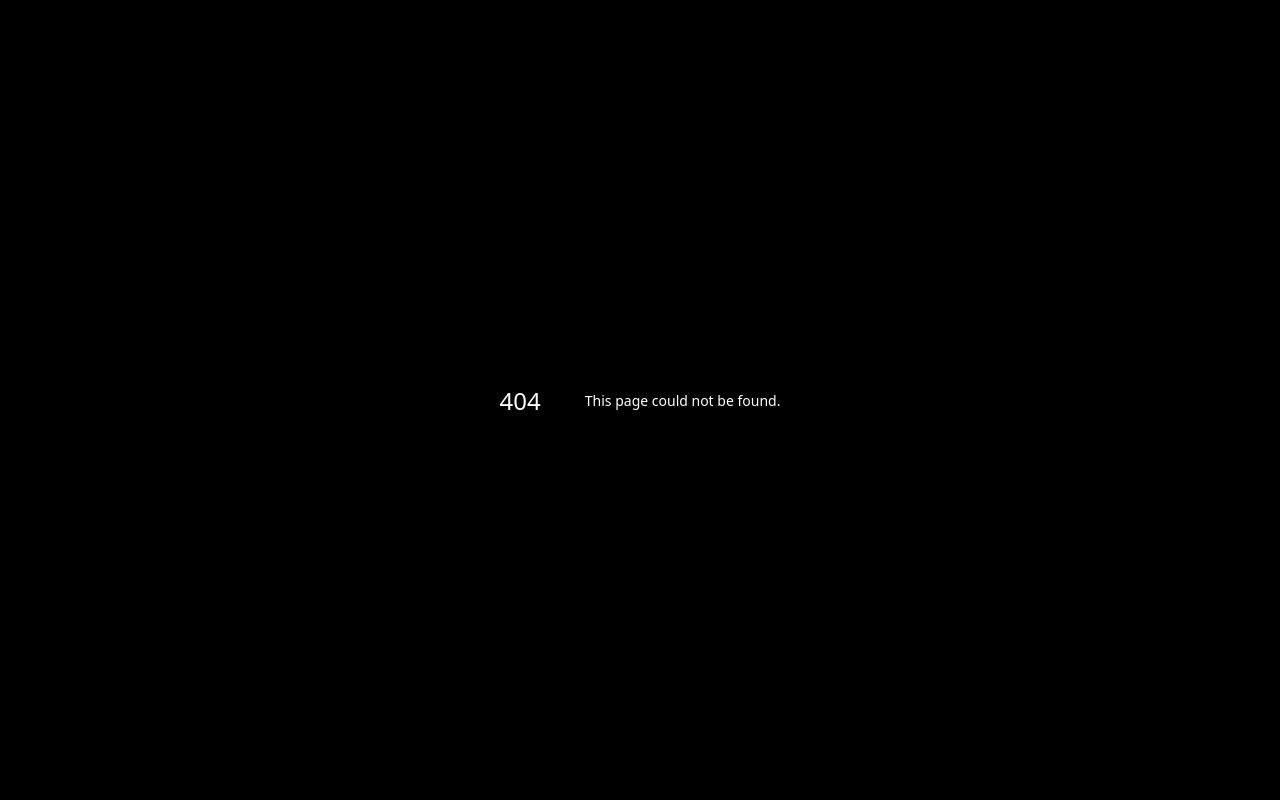
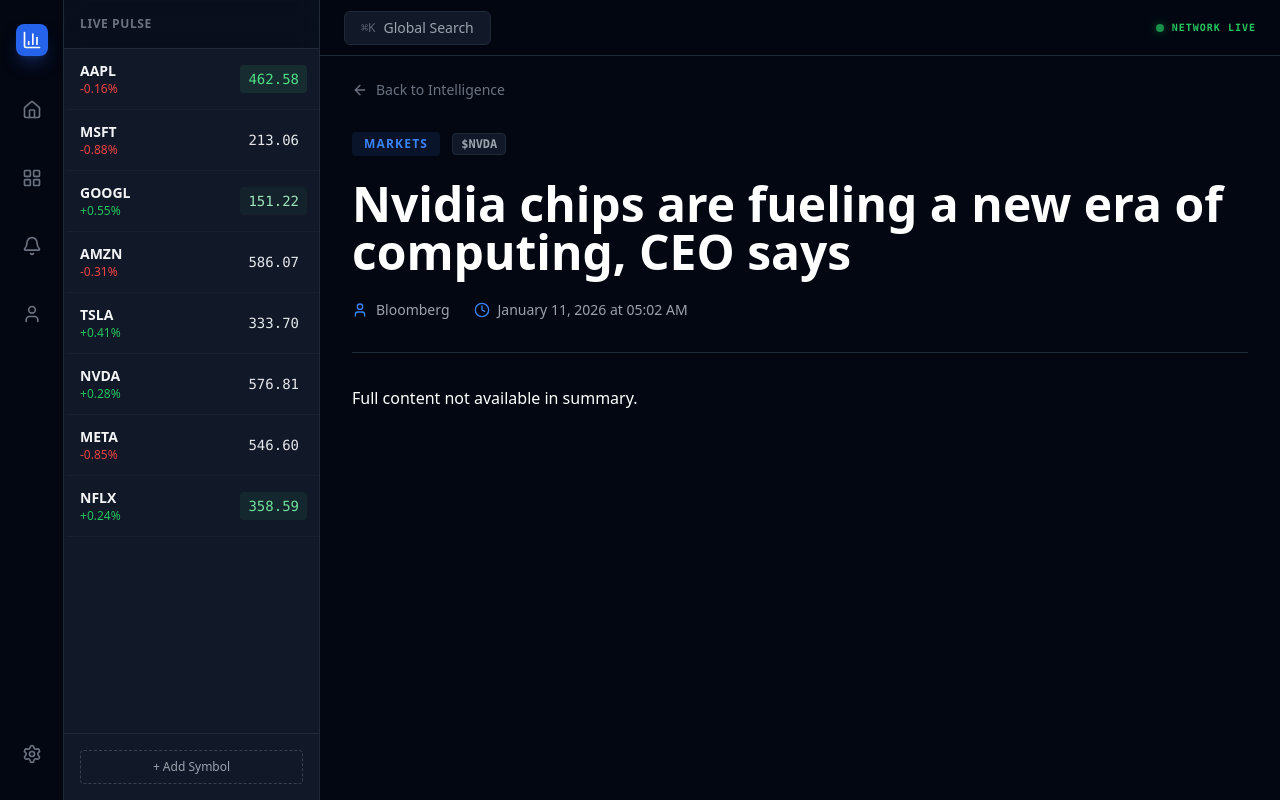
Before and after one commit to apritchard12/adamsstocksite, a Next.js app: page /articles/1 in a window 1280 px wide. Before the commit this address had no page. Built offline with nearby package versions, Linux system fonts and the light colour scheme; no server answers; the database is empty.

Commit message:
Added article view

```diff
--- /dev/null
+++ b/app/api/v1/articles/[id]/route.js
@@ -0,0 +1,36 @@
+import { NextResponse } from 'next/server';
+import pool from '../../../../../lib/db';
+import { MOCK_NEWS } from '../../../../../constants';
+
+export const dynamic = 'force-dynamic';
+
+export async function GET(request, { params }) {
+  const { id } = await params;
+
+  try {
+    const [rows] = await pool.query('SELECT * FROM articles WHERE id = ?', [id]);
+
+    if (rows.length === 0) {
+      // Fallback to check if it's a mock ID (since we mix them in fallback scenarios)
+      const mockArticle = MOCK_NEWS.find(n => n.id.toString() === id);
+      if (mockArticle) {
+        return NextResponse.json(mockArticle);
+      }
+      return NextResponse.json({ error: 'Article not found' }, { status: 404 });
+    }
+
+    const article = rows[0];
+    return NextResponse.json({
+      ...article,
+      related_tickers: article.related_tickers
+    });
+  } catch (error) {
+    console.error('Database error:', error);
+    // Fallback for mock data if DB fails
+    const mockArticle = MOCK_NEWS.find(n => n.id.toString() === id);
+    if (mockArticle) {
+      return NextResponse.json(mockArticle);
+    }
+    return NextResponse.json({ error: 'Internal Server Error' }, { status: 500 });
+  }
+}
--- /dev/null
+++ b/app/articles/[id]/page.js
@@ -0,0 +1,137 @@
+'use client';
+
+import React, { useEffect, useState } from 'react';
+import { useParams, useRouter } from 'next/navigation';
+import { ArrowLeft, Calendar, User, Tag, Clock } from 'lucide-react';
+import Layout from '../../../components/Layout';
+import { INITIAL_WATCHLIST } from '../../../constants';
+
+export default function ArticlePage() {
+  const params = useParams();
+  const router = useRouter();
+  const { id } = params;
+
+  const [article, setArticle] = useState(null);
+  const [loading, setLoading] = useState(true);
+  const [error, setError] = useState(null);
+
+  useEffect(() => {
+    async function fetchArticle() {
+      try {
+        const res = await fetch(`/api/v1/articles/${id}`);
+        if (!res.ok) throw new Error('Article not found');
+        const data = await res.json();
+        setArticle(data);
+      } catch (err) {
+        setError(err.message);
+      } finally {
+        setLoading(false);
+      }
+    }
+
+    if (id) {
+      fetchArticle();
+    }
+  }, [id]);
+
+  const handleSetView = (view) => {
+    if (view === 'home') {
+      router.push('/');
+    }
+  };
+
+  const handleSelectTicker = (ticker) => {
+    // In a real app, this might navigate to /?ticker=AAPL or /ticker/AAPL
+    router.push(`/?ticker=${ticker}`);
+  };
+
+  const formatTimeAgo = (dateString) => {
+    if (!dateString) return '';
+    const date = new Date(dateString);
+    return date.toLocaleDateString('en-US', {
+      year: 'numeric',
+      month: 'long',
+      day: 'numeric',
+      hour: '2-digit',
+      minute: '2-digit'
+    });
+  };
+
+  return (
+    <div className="h-screen w-screen overflow-hidden bg-black text-white">
+      <Layout
+        watchlist={INITIAL_WATCHLIST}
+        selectedTicker={null}
+        onSelectTicker={handleSelectTicker}
+        onOpenCommand={() => {}}
+        currentView="article"
+        onSetView={handleSetView}
+      >
+        <div className="max-w-4xl mx-auto space-y-8 animate-in fade-in duration-500 pb-20">
+
+          <button
+            onClick={() => router.back()}
+            className="flex items-center gap-2 text-gray-500 hover:text-blue-400 transition-colors group mb-6"
+          >
+            <ArrowLeft className="w-4 h-4 group-hover:-translate-x-1 transition-transform" />
+            <span className="text-sm font-medium">Back to Intelligence</span>
+          </button>
+
+          {loading ? (
+             <div className="flex flex-col items-center justify-center py-20 space-y-4">
+               <div className="w-8 h-8 border-2 border-blue-500 border-t-transparent rounded-full animate-spin"></div>
+               <p className="text-gray-500 animate-pulse">Decrypting Market Data...</p>
+             </div>
+          ) : error ? (
+            <div className="bg-red-500/10 border border-red-500/20 rounded-xl p-8 text-center">
+               <h3 className="text-xl font-bold text-red-500 mb-2">Error Loading Article</h3>
+               <p className="text-gray-400">{error}</p>
+               <button onClick={() => router.push('/')} className="mt-4 text-sm text-white underline">Return Home</button>
+            </div>
+          ) : (
+            <>
+              <header className="space-y-6 border-b border-gray-800 pb-8">
+                 <div className="flex flex-wrap items-center gap-3">
+                    <span className="text-xs font-bold uppercase tracking-widest text-blue-500 bg-blue-500/10 px-3 py-1 rounded">
+                      {article.category || 'MARKETS'}
+                    </span>
+                    {article.related_tickers && article.related_tickers.split(',').map(t => (
+                        <span key={t} className="text-xs font-mono font-bold text-gray-400 bg-gray-900 border border-gray-800 px-2 py-0.5 rounded">
+                           ${t.trim()}
+                        </span>
+                    ))}
+                 </div>
+
+                 <h1 className="text-3xl md:text-5xl font-bold text-white leading-tight">
+                    {article.title}
+                 </h1>
+
+                 <div className="flex items-center gap-6 text-sm text-gray-400">
+                    <div className="flex items-center gap-2">
+                       <User className="w-4 h-4 text-blue-500" />
+                       <span>{article.author}</span>
+                    </div>
+                    <div className="flex items-center gap-2">
+                       <Clock className="w-4 h-4 text-blue-500" />
+                       <span>{formatTimeAgo(article.created_at)}</span>
+                    </div>
+                 </div>
+              </header>
+
+              <article className="prose prose-invert prose-lg max-w-none prose-headings:text-gray-100 prose-p:text-gray-300 prose-a:text-blue-400 hover:prose-a:text-blue-300 prose-strong:text-white">
+                 {/*
+                    If content is HTML, use dangerouslySetInnerHTML.
+                    If markdown, we'd need a parser.
+                    Assuming simple text or HTML for now based on typical DB content.
+                  */}
+                 <div className="whitespace-pre-wrap leading-relaxed">
+                    {article.content}
+                 </div>
+              </article>
+            </>
+          )}
+        </div>
+      </Layout>
+    </div>
+  );
+}
--- a/components/HomeView.js
+++ b/components/HomeView.js
@@ -1,6 +1,7 @@
 'use client';
 
 import React, { useEffect, useState } from 'react';
+import Link from 'next/link';
 import { TrendingUp, Newspaper, Globe, ChevronRight } from 'lucide-react';
 
 const formatTimeAgo = (dateString) => {
@@ -24,7 +25,7 @@
     : (Array.isArray(news.related_tickers) ? news.related_tickers : []);
 
   return (
-    <div className="group bg-gray-900/40 border border-gray-800 rounded-xl p-5 hover:bg-gray-800/60 hover:border-gray-700 transition-all cursor-pointer">
+    <Link href={`/articles/${news.id}`} className="block group bg-gray-900/40 border border-gray-800 rounded-xl p-5 hover:bg-gray-800/60 hover:border-gray-700 transition-all cursor-pointer">
       <div className="flex items-center gap-2 mb-3">
         <span className="text-[10px] font-bold uppercase tracking-widest text-blue-500 bg-blue-500/10 px-2 py-0.5 rounded">
           {news.category || 'MARKETS'}
@@ -45,6 +46,7 @@
               <button
                 key={ticker}
                 onClick={(e) => {
+                  e.preventDefault(); // Prevent Link navigation
                   e.stopPropagation();
                   onSelectTicker(ticker);
                 }}
@@ -57,7 +59,7 @@
         </div>
         <ChevronRight className="w-4 h-4 text-gray-600 group-hover:text-blue-500 transition-colors" />
       </div>
-    </div>
+    </Link>
   );
 };
 
```
